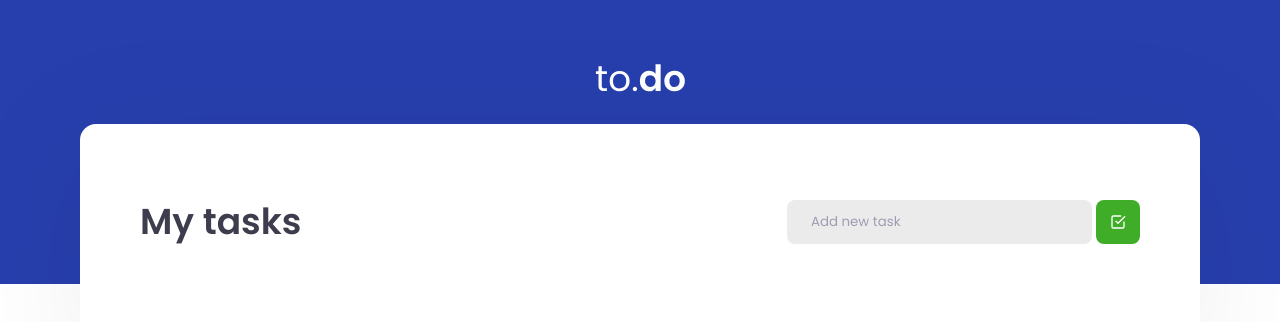
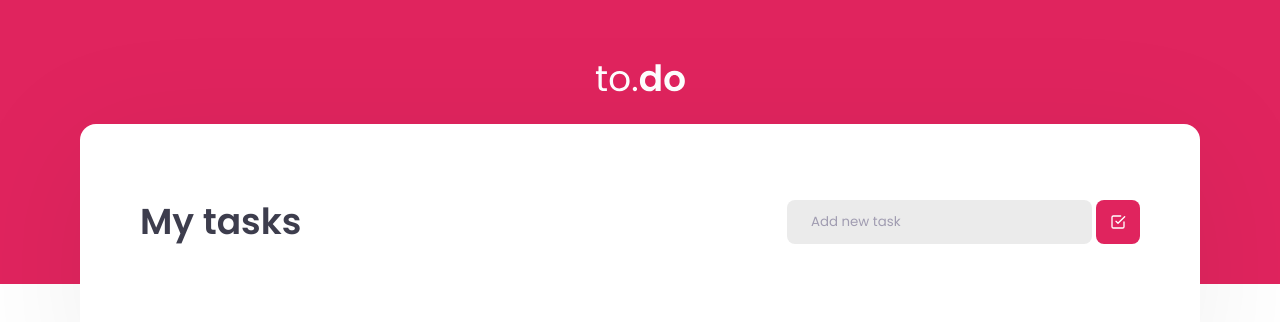
Before and after one commit to lucasamonrc/to-do, a React app: page / in a window 1280 px wide. Shown: the top 322 px of the page. Built offline with nearby package versions, Linux system fonts and the light colour scheme.

Commit message:
change colors

```diff
--- a/src/styles/global.scss
+++ b/src/styles/global.scss
@@ -1,6 +1,6 @@
 :root {
-  --blue: #273FAD;
-  --green: #3FAD27;
+  --blue: #e0245e;
+  --green: #e0245e;
   --red: 	#ad273f;
   --background: #EBEBEB;
   --shapes: #FFFFFF;
--- a/src/styles/tasklist.scss
+++ b/src/styles/tasklist.scss
@@ -23,7 +23,7 @@ section.task-list {
       gap: 0.25rem;
       align-items: center;
 
-      background: #fff;
+      background: none;
       font-size: 16px;
 
       input {
```
